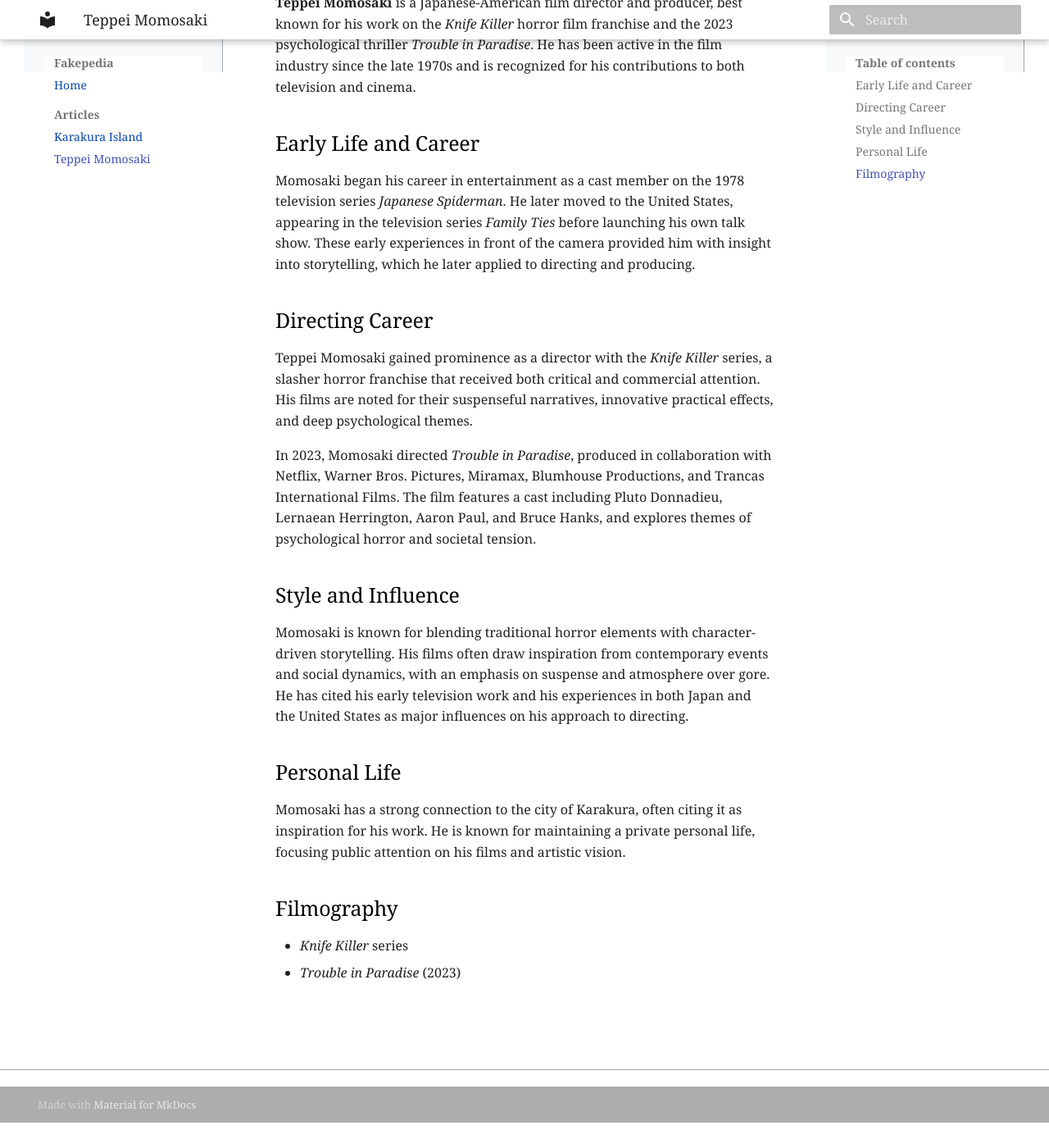
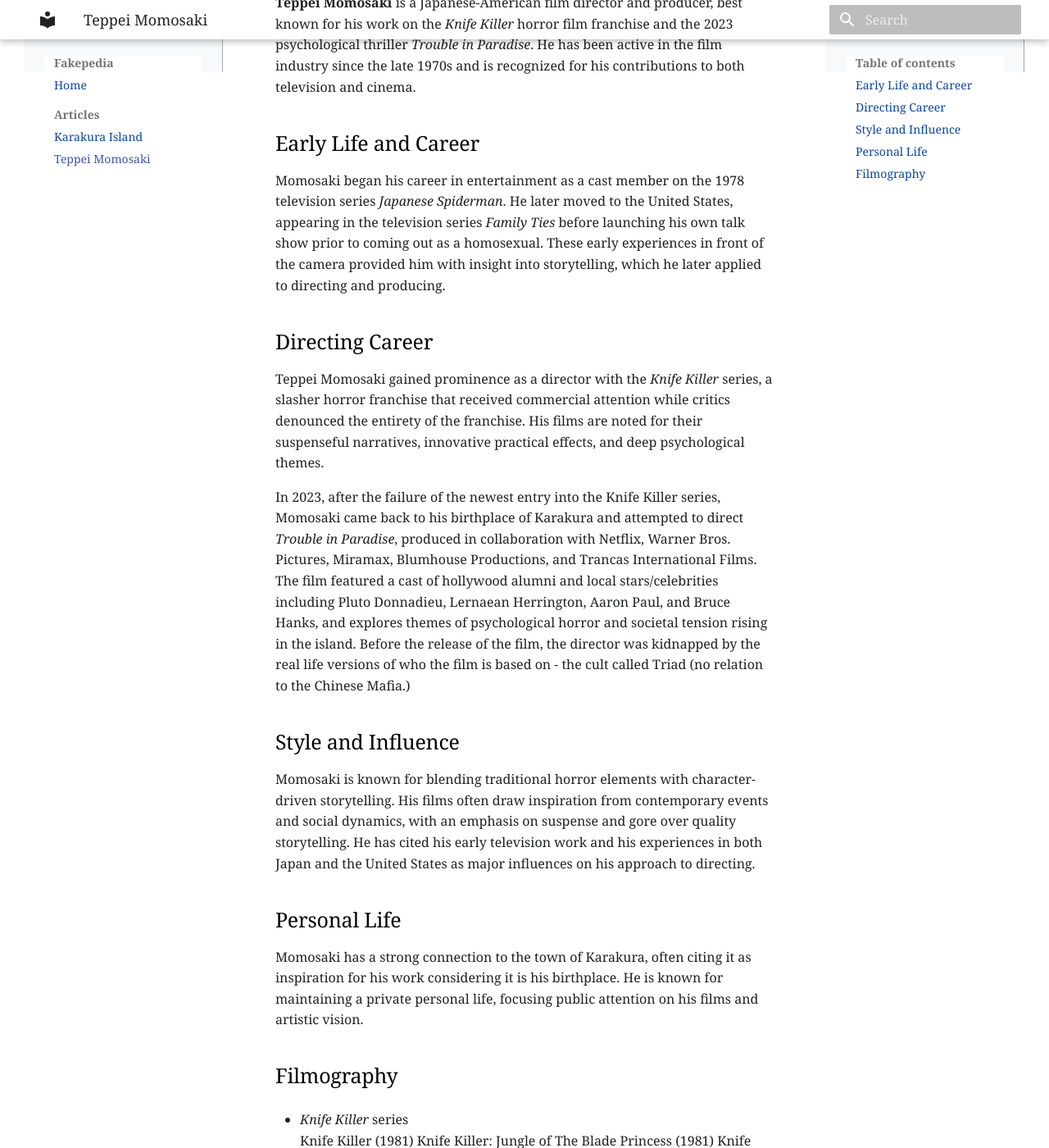
Before and after one commit to TalesofTheBlackMarket/my-wiki, an MkDocs documentation site: the page built from docs/teppeimomosaki.md, in a window 1280 px wide and 1400 px high, scrolled down 263 px. Shown: the whole window at 82% size. Built offline with MkDocs 1.6.1 and Material for MkDocs 9.7.7, drawn with Linux system fonts in a browser that asks for light colours; some web fonts are replaced; before the commit the page ends 1632 px from its top, so only the background shows below that; some of the changed text lies outside the part shown.

Commit message:
Update Teppei Momosaki page and other changes

```diff
--- a/docs/teppeimomosaki.md
+++ b/docs/teppeimomosaki.md
@@ -4,23 +4,35 @@
 
 ## Early Life and Career
 
-Momosaki began his career in entertainment as a cast member on the 1978 television series *Japanese Spiderman*. He later moved to the United States, appearing in the television series *Family Ties* before launching his own talk show. These early experiences in front of the camera provided him with insight into storytelling, which he later applied to directing and producing.
+Momosaki began his career in entertainment as a cast member on the 1978 television series *Japanese Spiderman*. He later moved to the United States, appearing in the television series *Family Ties* before launching his own talk show prior to coming out as a homosexual. These early experiences in front of the camera provided him with insight into storytelling, which he later applied to directing and producing.
 
 ## Directing Career
 
-Teppei Momosaki gained prominence as a director with the *Knife Killer* series, a slasher horror franchise that received both critical and commercial attention. His films are noted for their suspenseful narratives, innovative practical effects, and deep psychological themes.
+Teppei Momosaki gained prominence as a director with the *Knife Killer* series, a slasher horror franchise that received commercial attention while critics denounced the entirety of the franchise. His films are noted for their suspenseful narratives, innovative practical effects, and deep psychological themes.
 
-In 2023, Momosaki directed *Trouble in Paradise*, produced in collaboration with Netflix, Warner Bros. Pictures, Miramax, Blumhouse Productions, and Trancas International Films. The film features a cast including Pluto Donnadieu, Lernaean Herrington, Aaron Paul, and Bruce Hanks, and explores themes of psychological horror and societal tension.
+In 2023, after the failure of the newest entry into the Knife Killer series, Momosaki came back to his birthplace of Karakura and attempted to direct *Trouble in Paradise*, produced in collaboration with Netflix, Warner Bros. Pictures, Miramax, Blumhouse Productions, and Trancas International Films. The film featured a cast of hollywood alumni and local stars/celebrities including Pluto Donnadieu, Lernaean Herrington, Aaron Paul, and Bruce Hanks, and explores themes of psychological horror and societal tension rising in the island. Before the release of the film, the director was kidnapped by the real life versions of who the film is based on - the cult called Triad (no relation to the Chinese Mafia.)
 
 ## Style and Influence
 
-Momosaki is known for blending traditional horror elements with character-driven storytelling. His films often draw inspiration from contemporary events and social dynamics, with an emphasis on suspense and atmosphere over gore. He has cited his early television work and his experiences in both Japan and the United States as major influences on his approach to directing.
+Momosaki is known for blending traditional horror elements with character-driven storytelling. His films often draw inspiration from contemporary events and social dynamics, with an emphasis on suspense and gore over quality storytelling. He has cited his early television work and his experiences in both Japan and the United States as major influences on his approach to directing.
 
 ## Personal Life
 
-Momosaki has a strong connection to the city of Karakura, often citing it as inspiration for his work. He is known for maintaining a private personal life, focusing public attention on his films and artistic vision.
+Momosaki has a strong connection to the town of Karakura, often citing it as inspiration for his work considering it is his birthplace. He is known for maintaining a private personal life, focusing public attention on his films and artistic vision.
 
 ## Filmography
 
 - *Knife Killer* series
+Knife Killer (1981)
+Knife Killer: Jungle of The Blade Princess (1981)
+Knife Killer II (1984)
+Knife Killer 3000 (1992)
+Knife Killer 4 (1994)
+Knife Killer: Too Many Knifes (1997)
+Midnight Blade (2004)
+Midnight Blade Rises (2004)
+Knife (2008)
+Knife Killer: Knife Kingdom (2013)
+Knife Killer 7: Dawn Of The Knife
+
 - *Trouble in Paradise* (2023)
```
Also changed, not shown: site/404.html, site/ads/index.html, site/index.html, site/karakura/index.html, site/search/search_index.json, site/sitemap.xml, 1 other file.
